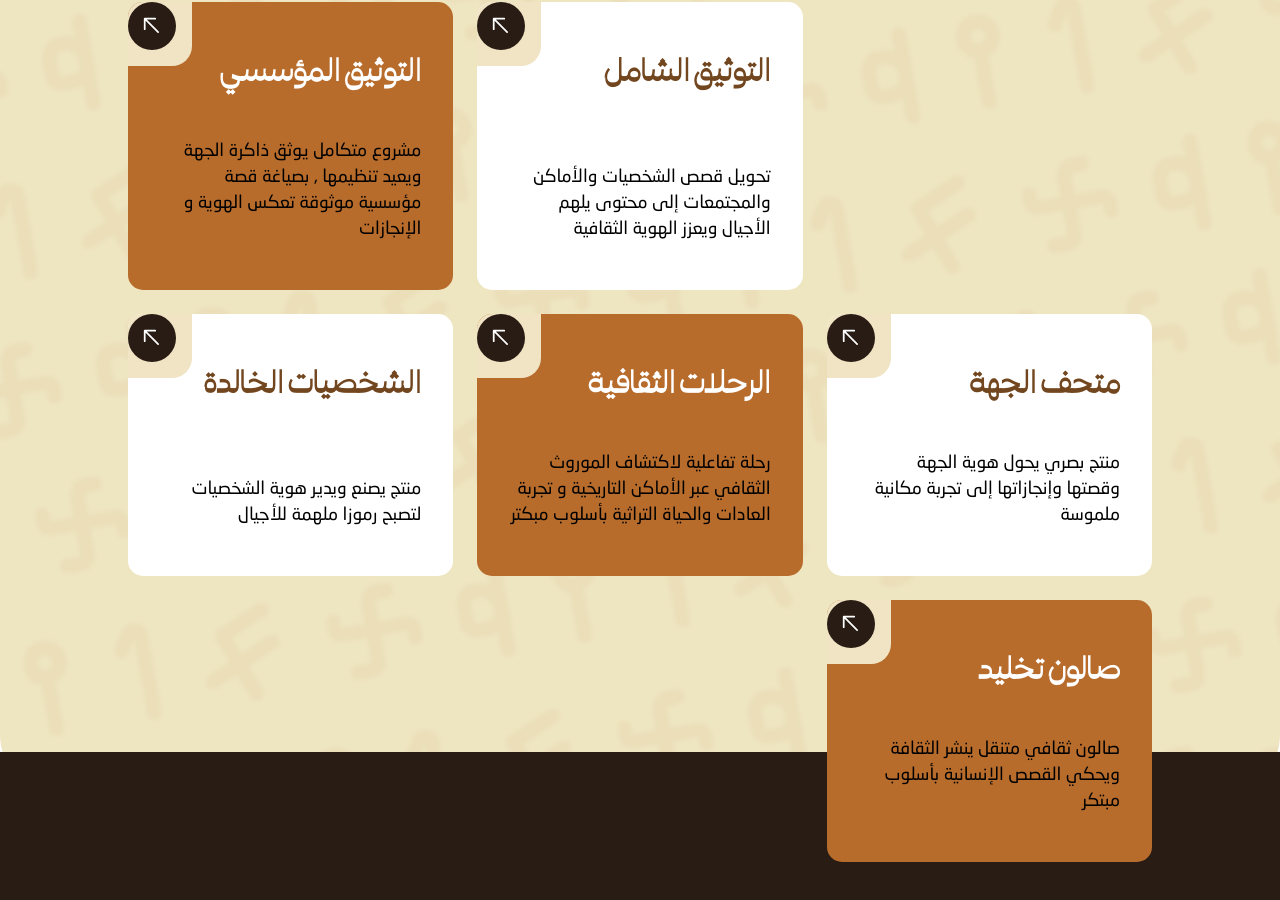
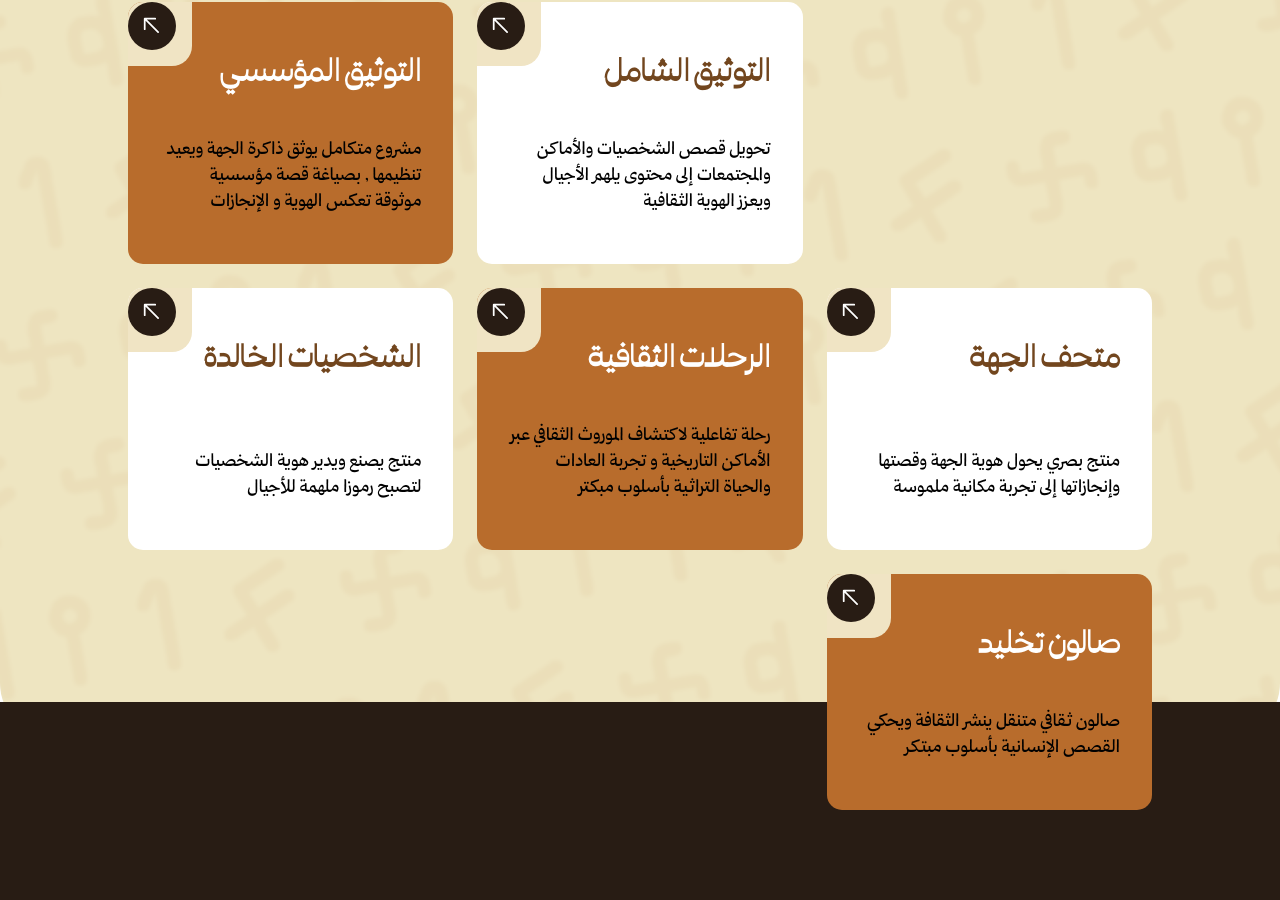
Before and after one commit to amineelakkermi/takhleed, a Next.js app in the folder takhleed/: page / in a window 1280 px wide. Shown: the part 1170-2070 px from the top of the page. Built offline with nearby package versions, Linux system fonts and the light colour scheme.

Commit message:
mise à jour du projet

```diff
--- a/takhleed/src/components/Culture.jsx
+++ b/takhleed/src/components/Culture.jsx
@@ -159,7 +159,7 @@ const Culture = () => {
               >
                 {item.title}
               </h3>
-              <p className="text-right text-brown text-[18px] leading-[26px]">
+              <p className="text-right font-handicrafts text-brown text-[18px] leading-[26px]">
                 {item.description}
               </p>
             </div>
```
